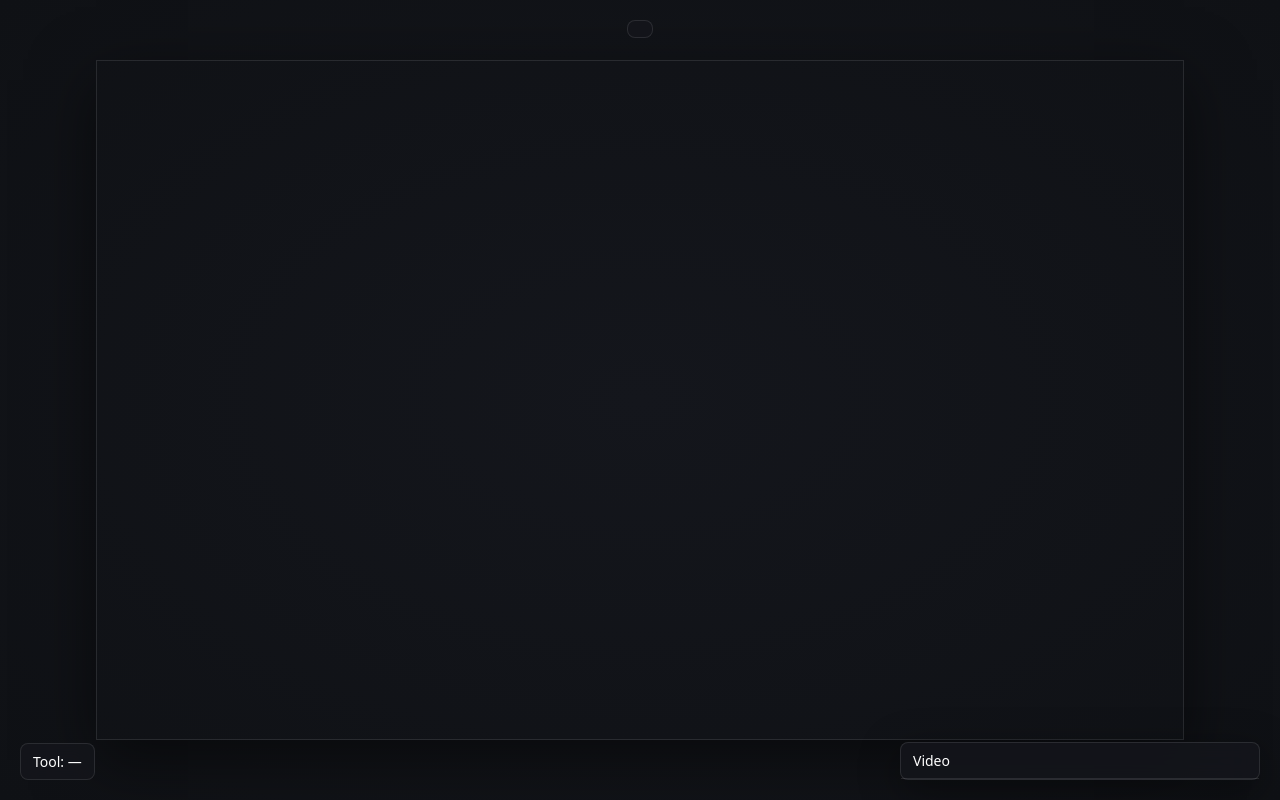
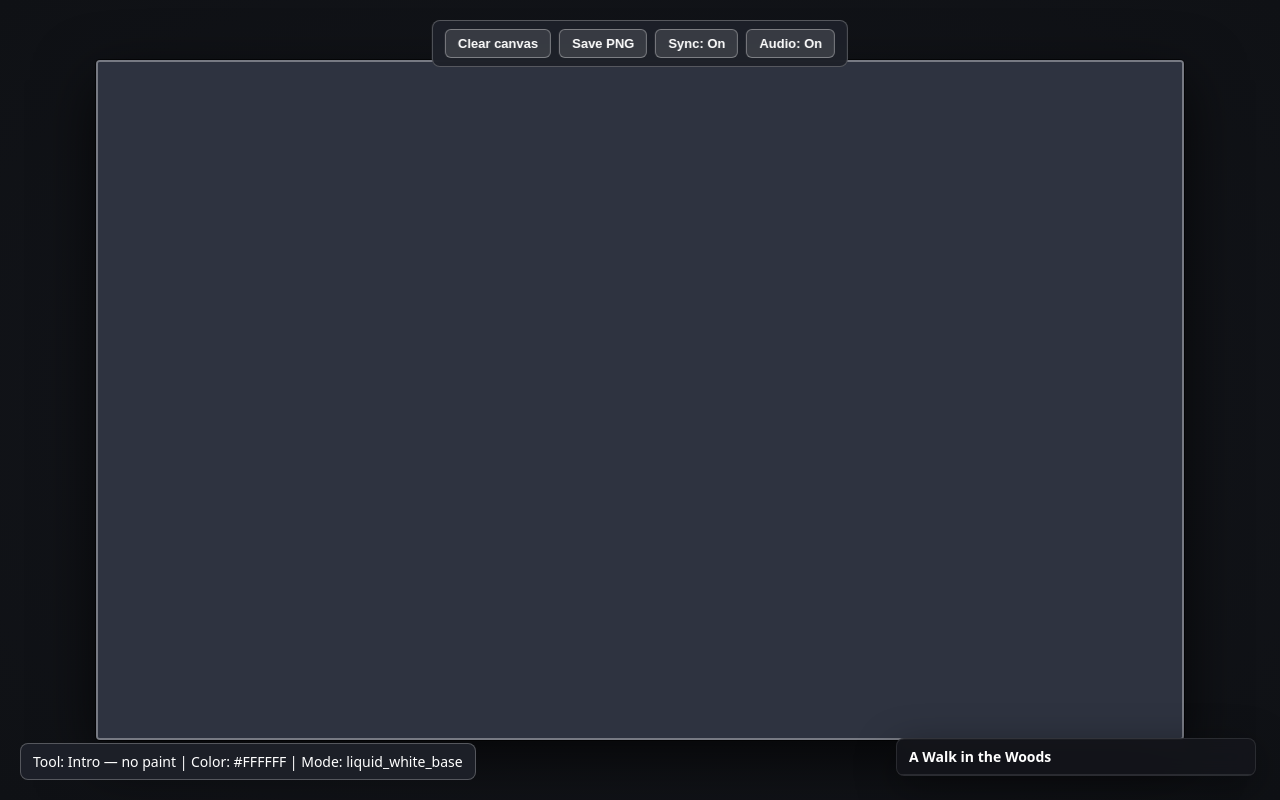
Before and after one commit to avnersorek/the-bob-of-ross, a website built with Vite: page index.html in a window 1280 px wide. Built offline with nearby package versions, Linux system fonts and the light colour scheme.

Commit message:
Fledge-Alpha UI/code review fixes (harness)

```diff
--- a/index.html
+++ b/index.html
@@ -3,6 +3,7 @@
   <head>
     <meta charset="UTF-8" />
     <meta name="viewport" content="width=device-width, initial-scale=1.0" />
+    <link rel="icon" href="data:," />
     <title>The Bob of Ross - Painting with Bob</title>
   </head>
   <body>
--- a/package.json
+++ b/package.json
@@ -25,6 +25,7 @@
     "eslint-config-prettier": "^9.1.0",
     "eslint-plugin-prettier": "^5.2.1",
     "prettier": "^3.3.3",
+    "puppeteer-core": "^25.12.0",
     "typescript": "^5.6.3",
     "vite": "^5.4.10",
     "vitest": "^2.1.4"
--- a/src/core/sync/SyncEngine.ts
+++ b/src/core/sync/SyncEngine.ts
@@ -82,13 +82,13 @@ export class SyncEngine {
       this.state.timeToNext = Math.max(0, this.store.duration - t);
     }
 
-    if (changed || this.state.activeTool !== activeSegment.tool) {
+    if (this.state.syncEnabled && (changed || this.state.activeTool !== activeSegment.tool)) {
       this.state.activeTool = activeSegment.tool;
       this.bus.emit("tool:change", { prev: this.prevTool, next: activeSegment.tool });
       this.prevTool = activeSegment.tool;
     }
 
-    if (this.state.timeToNext <= BOUNDARY_BAND_MS && nextSeg) {
+    if (this.state.syncEnabled && this.state.timeToNext <= BOUNDARY_BAND_MS && nextSeg) {
       try {
         this.brushes.forTool(nextSeg.tool).prepare(nextSeg.tool);
       } catch (e) {
--- a/src/main.ts
+++ b/src/main.ts
@@ -23,6 +23,7 @@ async function init() {
 
     const videoWindow = new VideoWindow(app, bus);
     videoWindow.setContainerId("video-player");
+    videoWindow.setTitle(script.title);
     videoWindow.show();
 
     const player = new YouTubePlayer("video-player", script.videoId, bus);
@@ -42,8 +43,28 @@ async function init() {
     const syncEngine = new SyncEngine(player, store, bus, state, brushes);
     syncEngine.start();
 
-    new ControlBar(app, bus);
+    new ControlBar(app, bus, {
+      onClear: () => bus.emit("brush:clear", {}),
+      onSave: () => {
+        const url = canvas.toDataURL("image/png");
+        const a = document.createElement("a");
+        a.href = url;
+        a.download = "the-bob-of-ross.png";
+        a.click();
+      },
+      onToggleSync: () => {
+        state.syncEnabled = !state.syncEnabled;
+        bus.emit("sync:toggle", { enabled: state.syncEnabled });
+      },
+      onToggleAudio: () => {
+        state.audioMuted = !state.audioMuted;
+        if (state.audioMuted) player.mute();
+        else player.unMute();
+      },
+    });
     new ToolHud(app, bus);
+
+    bus.on("brush:clear", () => renderer.clear());
 
     function loop() {
       renderer.render();
--- a/src/render/Renderer.ts
+++ b/src/render/Renderer.ts
@@ -1,4 +1,5 @@
 export class Renderer {
+  static readonly CANVAS_BG = "#2e3340";
   private canvas: HTMLCanvasElement;
   private ctx: CanvasRenderingContext2D;
   private baseCanvas: HTMLCanvasElement;
@@ -44,6 +45,8 @@ export class Renderer {
     this.baseCanvas.height = cssH * this.dpr;
     this.baseCtx.setTransform(1, 0, 0, 1, 0, 0);
     this.baseCtx.scale(this.dpr, this.dpr);
+    this.baseCtx.fillStyle = Renderer.CANVAS_BG;
+    this.baseCtx.fillRect(0, 0, this.width, this.height);
   }
 
   render(): void {
@@ -52,6 +55,7 @@ export class Renderer {
   }
 
   clear(): void {
-    this.baseCtx.clearRect(0, 0, this.width, this.height);
+    this.baseCtx.fillStyle = Renderer.CANVAS_BG;
+    this.baseCtx.fillRect(0, 0, this.width, this.height);
   }
 }
--- a/src/style.css
+++ b/src/style.css
@@ -31,8 +31,10 @@ body {
   top: 50%;
   left: 50%;
   transform: translate(-50%, -50%);
-  border: 1px solid var(--border-color);
-  box-shadow: 0 20px 60px rgba(0, 0, 0, 0.5);
+  background: #2e3340;
+  border: 2px solid rgba(255, 255, 255, 0.35);
+  border-radius: 4px;
+  box-shadow: 0 20px 60px rgba(0, 0, 0, 0.7), 0 0 0 1px rgba(0, 0, 0, 0.6);
 }
 
 .floating {
@@ -49,10 +51,11 @@ body {
 }
 
 #video-window {
-  bottom: 20px;
-  right: 20px;
-  width: 360px;
+  bottom: 24px;
+  right: 24px;
+  width: min(360px, 40vw);
   max-width: 90vw;
+  overflow: hidden;
 }
 
 #video-header {
@@ -61,10 +64,24 @@ body {
   border-bottom: 1px solid var(--border-color);
   user-select: none;
   font-size: 14px;
+  font-weight: 600;
+  white-space: nowrap;
+  overflow: hidden;
+  text-overflow: ellipsis;
+  max-width: 100%;
 }
 
 #video-container {
   aspect-ratio: 16/9;
+  width: 100%;
+}
+
+iframe#video-player,
+#video-container iframe {
+  width: 100% !important;
+  height: auto !important;
+  aspect-ratio: 16 / 9;
+  display: block;
 }
 
 #control-bar {
@@ -72,25 +89,47 @@ body {
   top: 20px;
   left: 50%;
   transform: translateX(-50%);
-  background: var(--panel-bg);
+  background: rgba(30, 33, 42, 0.95);
   backdrop-filter: blur(10px);
-  border: 1px solid var(--border-color);
+  border: 1px solid rgba(255, 255, 255, 0.25);
   border-radius: 8px;
   padding: 8px 12px;
   display: flex;
   gap: 8px;
+  z-index: 10;
+}
+
+#control-bar button {
+  background: rgba(255, 255, 255, 0.12);
+  color: #ffffff;
+  border: 1px solid rgba(255, 255, 255, 0.35);
+  border-radius: 6px;
+  padding: 6px 12px;
+  font-size: 13px;
+  font-weight: 600;
+  cursor: pointer;
+  white-space: nowrap;
+}
+
+#control-bar button:hover {
+  background: rgba(255, 255, 255, 0.25);
 }
 
 #tool-hud {
   position: absolute;
   bottom: 20px;
   left: 20px;
-  background: var(--panel-bg);
+  background: rgba(30, 33, 42, 0.95);
   backdrop-filter: blur(10px);
-  border: 1px solid var(--border-color);
+  border: 1px solid rgba(255, 255, 255, 0.25);
   border-radius: 8px;
   padding: 8px 12px;
   font-size: 14px;
+  z-index: 10;
+  max-width: min(480px, 60vw);
+  white-space: nowrap;
+  overflow: hidden;
+  text-overflow: ellipsis;
 }
 
 #toast-container {
--- a/src/ui/ControlBar.ts
+++ b/src/ui/ControlBar.ts
@@ -1,19 +1,42 @@
 import type { EventBus } from "../core/state/eventBus";
+
+export interface ControlBarHandlers {
+  onClear(): void;
+  onSave(): void;
+  onToggleSync(): void;
+  onToggleAudio(): void;
+}
 
 export class ControlBar {
   private element: HTMLDivElement;
+  private syncBtn!: HTMLButtonElement;
+  private audioBtn!: HTMLButtonElement;
 
-  constructor(container: HTMLElement, _bus: EventBus) {
-    this.element = document.createElement("div");
-    container.appendChild(this.element);
+  constructor(_container: HTMLElement, bus: EventBus, handlers: ControlBarHandlers) {
+    this.element = document.getElementById("control-bar") as HTMLDivElement;
+    this.render(handlers);
+    bus.on("sync:toggle", ({ enabled }) => {
+      this.syncBtn.textContent = `Sync: ${enabled ? "On" : "Off"}`;
+      this.syncBtn.setAttribute("aria-pressed", String(enabled));
+    });
+    bus.on("audio:toggle", ({ muted }) => {
+      this.audioBtn.textContent = `Audio: ${muted ? "Muted" : "On"}`;
+      this.audioBtn.setAttribute("aria-pressed", String(!muted));
+    });
   }
 
-  render(): void {
+  private render(handlers: ControlBarHandlers): void {
     this.element.innerHTML = `
-      <button id="clear">Clear</button>
-      <button id="save">Save PNG</button>
-      <button id="toggle-sync">Sync: On</button>
-      <button id="toggle-audio">Audio: Unmuted</button>
+      <button id="clear" type="button">Clear canvas</button>
+      <button id="save" type="button">Save PNG</button>
+      <button id="toggle-sync" type="button" aria-pressed="true">Sync: On</button>
+      <button id="toggle-audio" type="button" aria-pressed="true">Audio: On</button>
     `;
+    this.element.querySelector<HTMLButtonElement>("#clear")!.addEventListener("click", handlers.onClear);
+    this.element.querySelector<HTMLButtonElement>("#save")!.addEventListener("click", handlers.onSave);
+    this.syncBtn = this.element.querySelector<HTMLButtonElement>("#toggle-sync")!;
+    this.audioBtn = this.element.querySelector<HTMLButtonElement>("#toggle-audio")!;
+    this.syncBtn.addEventListener("click", handlers.onToggleSync);
+    this.audioBtn.addEventListener("click", handlers.onToggleAudio);
   }
 }
--- a/src/ui/ToolHud.ts
+++ b/src/ui/ToolHud.ts
@@ -1,19 +1,18 @@
 import type { EventBus } from "../core/state/eventBus";
+import type { ToolConfig } from "../data/script.schema";
 
 export class ToolHud {
   private element: HTMLDivElement;
 
-  constructor(container: HTMLElement, private bus: EventBus) {
-    this.element = document.createElement("div");
-    this.element.id = "tool-hud";
-    container.appendChild(this.element);
-    this.bus.on("tool:change", () => this.update());
+  constructor(_container: HTMLElement, bus: EventBus) {
+    this.element = document.getElementById("tool-hud") as HTMLDivElement;
+    this.element.classList.remove("hidden");
+    bus.on("tool:change", (payload) => this.update(payload.next as ToolConfig | null));
   }
 
-  update(tool: any = null): void {
-    if (tool?.next) {
-      const t = tool.next;
-      this.element.textContent = `Tool: ${t.name} | Color: ${t.color} | Mode: ${t.type}`;
+  update(tool: ToolConfig | null = null): void {
+    if (tool) {
+      this.element.textContent = `Tool: ${tool.name} | Color: ${tool.color} | Mode: ${tool.type}`;
     } else {
       this.element.textContent = "Tool: —";
     }
--- a/src/ui/VideoWindow.ts
+++ b/src/ui/VideoWindow.ts
@@ -3,16 +3,23 @@ import type { EventBus } from "../core/state/eventBus";
 export class VideoWindow {
   private element: HTMLDivElement;
   private container: HTMLDivElement;
+  private header: HTMLDivElement;
 
   constructor(_container: HTMLElement, _bus: EventBus) {
     this.element = document.getElementById("video-window") as HTMLDivElement;
     this.container = document.getElementById("video-container") as HTMLDivElement;
+    this.header = document.getElementById("video-header") as HTMLDivElement;
   }
 
   setContainerId(id: string): void {
     this.container.id = id;
   }
 
+  setTitle(title: string): void {
+    this.header.textContent = title;
+    this.header.title = title;
+  }
+
   show(): void {
     this.element.classList.remove("hidden");
   }
```
Also changed, not shown: scripts/screenshot.mjs (added, +114 -0 lines), 1 other file.
